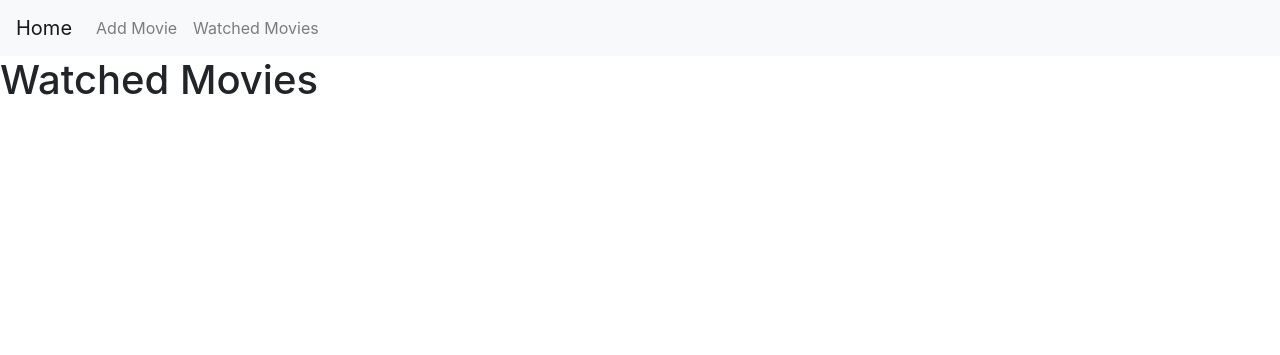
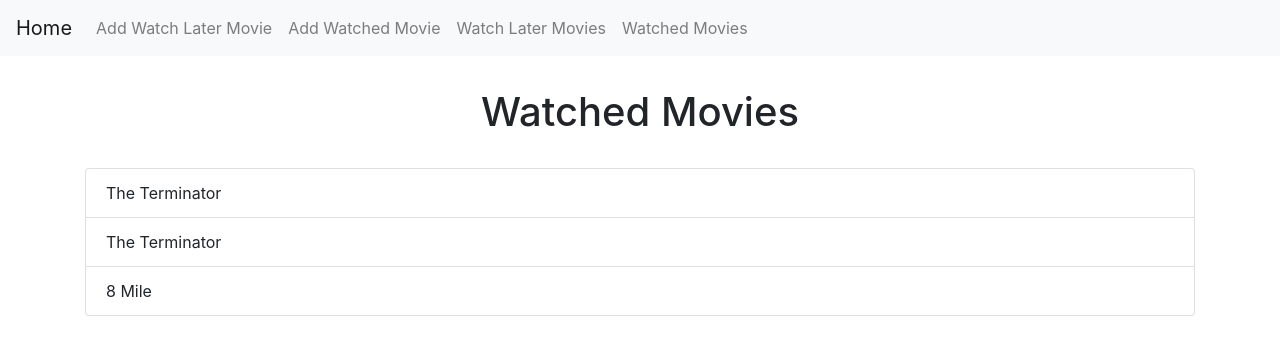
Before and after one commit to WetSilhouette/movie-tracking-system, a Django app: page /movies/watched_movies/ in a window 1280 px wide. Shown: the top 355 px of the page. Run offline with Django 5.2, Linux system fonts and the light colour scheme; data comes from the database, SQL or seed files in the repository; both versions use the stored data as it was after the commit; some libraries are stand-ins or nearby versions.

Commit message:
Add movie templates and URL routing

```diff
--- a/movies/models.py
+++ b/movies/models.py
@@ -10,6 +10,7 @@ class Movie(models.Model):
     keywords = models.CharField(max_length=255)
     tmdb_id = models.IntegerField()
     tmdb_poster_path = models.CharField(max_length=255)
+    watch_later = models.BooleanField(default=False)
 
     def __str__(self):
         return self.title
@@ -19,3 +20,6 @@ class WatchedMovie(models.Model):
     movie = models.ForeignKey(Movie, on_delete=models.CASCADE)
     my_rating = models.FloatField(null=True)
     watched_date = models.DateField()
+
+    def __str__(self):
+        return f"{self.movie} - Watched on {self.watched_date} - My Rating: {self.my_rating}"
--- /dev/null
+++ b/movies/static/styles.css
@@ -0,0 +1,25 @@
+h1 {
+    font-size: 2.5rem;
+    margin: 2rem 0;
+    text-align: center;
+    align-self: center;
+    justify-self: center;
+}
+
+nav #nav-links {
+    justify-content: center;
+}
+
+nav #nav-links a:hover {
+    color: #007bff;
+}
+
+nav #nav-links a.active {
+    color: #007bff;
+    font-weight: bold;
+}
+
+nav .navbar-brand.active {
+    color: #007bff;
+    font-weight: bold;
+}
--- a/movies/templates/base.html
+++ b/movies/templates/base.html
@@ -1,28 +1,40 @@
+{%  load static %}
 <!DOCTYPE html>
 <html lang="en">
 <head>
     <meta charset="UTF-8">
-    <title>Title</title>
+    <title>Movie Watchlist</title>
     <link rel="stylesheet" href="https://stackpath.bootstrapcdn.com/bootstrap/4.5.2/css/bootstrap.min.css">
+    <link rel="stylesheet" href="{% static 'styles.css' %}">
+
 
 </head>
 <body>
     <nav class="navbar navbar-expand-lg navbar-light bg-light justify-content-center align-items-center ">
-    <a class="navbar-brand" href="{% url 'index' %}">Home</a>
+        <a class="navbar-brand {% if active_page == 'home' %}active{% endif %}" href="{% url 'index' %}">Home</a>
         <button class="navbar-toggler" type="button" data-toggle="collapse" data-target="#navbarNav" aria-controls="navbarNav" aria-expanded="false" aria-label="Toggle navigation">
             <span class="navbar-toggler-icon"></span>
         </button>
         <div class="collapse navbar-collapse" id="navbarNav">
-        <ul class="navbar-nav">
+            <ul class="navbar-nav" id="nav-links">
                 <li class="nav-item">
-                <a class="nav-link" href="{% url 'add_movie' %}">Add Movie</a>
+                    <a class="nav-link {% if active_page == 'add_watch_later' %}active{% endif %}" href="{% url 'add_watch_later_movie' %}">Add Watch Later Movie</a>
                 </li>
                 <li class="nav-item">
-                <a class="nav-link" href="{% url 'find_watched_movies' %}">Watched Movies</a>
+                    <a class="nav-link {% if active_page == 'add_watched_movie' %}active{% endif %}" href="{% url 'add_watched_movie' %}">Add Watched Movie</a>
                 </li>
+                <li class="nav-item">
+                    <a class="nav-link {% if active_page == 'watch_later_movies' %}active{% endif %}" href="{% url 'find_watch_later_movies_title' %}">Watch Later Movies</a>
+                </li>
+                <li class="nav-item">
+                    <a class="nav-link {% if active_page == 'watched_movies' %}active{% endif %}" href="{% url 'find_watched_movies' %}">Watched Movies</a>
+                </li>
+
             </ul>
         </div>
     </nav>
-{% block content %}{% endblock %}
+    {% block content %}
+
+    {% endblock %}
 </body>
 </html>
--- a/movies/templates/index.html
+++ b/movies/templates/index.html
@@ -1,5 +1,6 @@
 {% extends "base.html" %}
 {% block content %}
+{% with active_page='home' %}
     <h1>Watched Movies</h1>
     <ul>
         {% for movie in movies %}
@@ -8,4 +9,5 @@
             <li>No movies yet.</li>
         {% endfor %}
     </ul>
+{% endwith %}
 {% endblock %}
--- a/movies/templates/watched_movies.html
+++ b/movies/templates/watched_movies.html
@@ -1,4 +1,15 @@
 {% extends "base.html" %}
 {% block content %}
+{% with active_page='watched_movies' %}
     <h1>Watched Movies</h1>
+    <div class="container">
+        <ul class="list-group">
+            {% for movie in watched_movies %}
+                <li class="list-group-item">{{ movie.title }}</li>
+            {% empty %}
+                <li class="list-group-item">No watched movies yet.</li>
+            {% endfor %}
+        </ul>
+    </div>
+{% endwith %}
 {% endblock %}
--- a/movies/urls.py
+++ b/movies/urls.py
@@ -1,8 +1,11 @@
 from  django.urls import path
-from .views import index, add_movie, find_movie, find_watched_movies
+from .views import index, add_watch_later_movie, find_watch_later_movies_title, find_movie_for_watched_title, find_watched_movies, add_watched_movie
+
 urlpatterns = [
     path('', index, name='index'),
-    path('add_movie/', add_movie, name='add_movie'),
-    path('find_movie/', find_movie, name='find_movie'),
+    path('add_watch_later_movie/', add_watch_later_movie, name='add_watch_later_movie'),
+    path('find_watch_later_movies_title/', find_watch_later_movies_title, name='find_watch_later_movies_title'),
+    path('find_movie_for_watched_title/', find_movie_for_watched_title, name='find_movie_for_watched_title'),
     path('watched_movies/', find_watched_movies, name='find_watched_movies'),
+    path('add_watched_movie/', add_watched_movie, name='add_watched_movie'),
 ]
--- a/movies/views.py
+++ b/movies/views.py
@@ -2,7 +2,7 @@ import os
 
 import requests
 from django.shortcuts import render
-from .models import Movie
+from .models import Movie, WatchedMovie
 from dotenv import load_dotenv
 import os
 
@@ -11,7 +11,7 @@ load_dotenv()
 def index(request):
     return render(request, "index.html")
 
-def add_movie(request):
+def add_watch_later_movie(request):
     if request.method == "POST":
         title = request.POST["title"]
         release_year = request.POST["release_year"]
@@ -22,13 +22,17 @@ def add_movie(request):
         keywords = request.POST["keywords"]
         tmdb_id = request.POST["tmdb_id"]
         tmdb_poster_path = request.POST["tmdb_poster_path"]
-        movie = Movie(title=title, release_year=release_year, director=director, general_rating=general_rating, total_ratings=total_ratings, description=description, keywords=keywords, tmdb_id=tmdb_id, tmdb_poster_path=tmdb_poster_path)
-        print(f"Movie: {movie}")
-        movie.save()
-        return render(request, "add_movie.html", {'success': True})
-    return render(request, "add_movie.html")
+        movie = Movie(title=title, release_year=release_year, director=director, general_rating=general_rating, total_ratings=total_ratings,
+                      description=description, keywords=keywords, tmdb_id=tmdb_id, tmdb_poster_path=tmdb_poster_path, watch_later=True)
+        if movie.title in Movie.objects.values_list('title', flat=True):
+            return render(request, "add_watch_later_movie.html", {'error': True, 'error_message': 'Movie already in list.'})
+        else:
+            movie.save()
+            print(f"Movie: {movie}")
+        return render(request, "add_watch_later_movie.html", {'success': True})
+    return render(request, "add_watch_later_movie.html")
 
-def find_movie(request):
+def find_movie(request, html_template: str):
     if request.method == "GET" and "title" in request.GET:
         title = request.GET["title"]
         movie = requests.get(f"https://api.themoviedb.org/3/search/movie?api_key={os.getenv('TMDB_API_KEY')}&query={title}").json()
@@ -37,7 +41,6 @@ def find_movie(request):
             # Get additional details including director
             movie_id = movie_data["id"]
             details = requests.get(f"https://api.themoviedb.org/3/movie/{movie_id}?api_key={os.getenv('TMDB_API_KEY')}&append_to_response=credits").json()
-            print(f"Details: {details}")
 
             # Extract director from credits
             director = "Unknown"
@@ -66,10 +69,45 @@ def find_movie(request):
                 'tmdb_poster_path': movie_data.get("poster_path", ""),
             }
             print(f"Context: {context}")
-            return render(request, "add_movie.html", context)
+            return render(request, html_template, context)
         else:
-            return render(request, "add_movie.html", {'error': True, 'error_message': 'Movie not found in TMDB'})
-    return render(request, "add_movie.html")
+            return render(request, html_template, {'error': True, 'error_message': 'Movie not found in TMDB'})
+    return render(request, html_template)
+
+def find_watch_later_movies_title(request):
+    return find_movie(request, "add_watch_later_movie.html")
+
+def find_movie_for_watched_title(request):
+    return find_movie(request, "add_watched_movie.html")
+
+def add_watched_movie(request):
+    if request.method == "POST":
+        title = request.POST["title"]
+        release_year = request.POST["release_year"]
+        director = request.POST["director"]
+        general_rating = request.POST["general_rating"]
+        total_ratings = request.POST["total_ratings"]
+        description = request.POST["description"]
+        keywords = request.POST["keywords"]
+        tmdb_id = request.POST["tmdb_id"]
+        tmdb_poster_path = request.POST["tmdb_poster_path"]
+        watched_date = request.POST["watched_date"]
+        my_rating = request.POST["my_rating"]
+        movie = Movie(title=title, release_year=release_year, director=director, general_rating=general_rating, total_ratings=total_ratings,
+                      description=description, keywords=keywords, tmdb_id=tmdb_id, tmdb_poster_path=tmdb_poster_path, watch_later=False)
+        if movie.title in Movie.objects.values_list('title', flat=True):
+            movie = Movie.objects.get(title=movie.title)
+            movie.watch_later = False
+            movie.save()
+            if not WatchedMovie.objects.filter(movie=movie).exists():
+                WatchedMovie(movie=movie, watched_date=watched_date, my_rating=my_rating).save()
+            return render(request, "add_watched_movie.html", {'success': True, 'success_message': 'Movie changed status from Watch Later to Watched successfully!'})
+        else:
+            movie.save()
+            if not WatchedMovie.objects.filter(movie=movie).exists():
+                WatchedMovie(movie=movie, watched_date=watched_date, my_rating=my_rating).save()
+            return render(request, "add_watched_movie.html", {'success': True, 'success_message': 'Movie added to watched movies successfully!'})
+    return render(request, "add_watched_movie.html", {'error': True, 'error_message': 'Movie not found in TMDB'})
 
 def find_watched_movies(request):
     watched_movies = Movie.objects.filter(watchedmovie__isnull=False)
```
Also changed, not shown: movies/templates/add_watch_later_movie.html (added, +69 -0 lines), movies/templates/add_watched_movie.html (renamed from movies/templates/add_movie.html, +16 -11 lines), db.sqlite3. Lines whose indentation alone changed are shown as unchanged.
